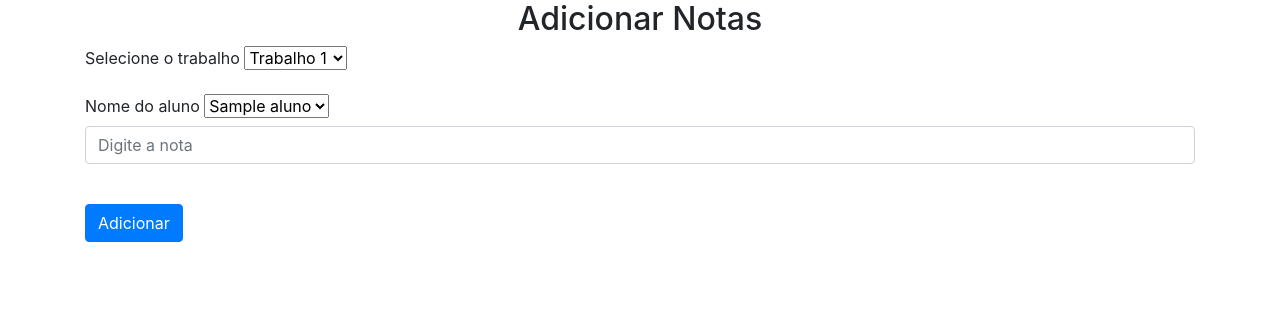
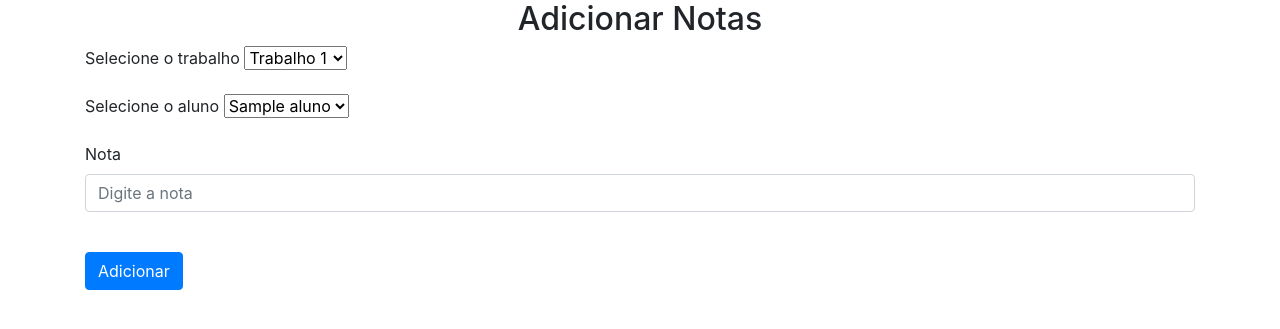
Before and after one commit to alannasimoes/LingProg_Calc_Nota, a Python web app: template website/templates/add_nota_trab.html in a window 1280 px wide. Shown: the part 56-385 px from the top of the page. Run offline with Jinja, Linux system fonts and the light colour scheme; the template is opened without the code that fills it: most values are stand-ins (such as "Sample title", 1, 10 or a date in 2020); some libraries are stand-ins or nearby versions.

Commit message:
ajustes nos nomes dos campos dos formularios

```diff
--- a/website/templates/add_nota_lista.html
+++ b/website/templates/add_nota_lista.html
@@ -11,7 +11,7 @@
         </select>
       </div>
       <div class="form-group">
-        <label for="tarefa">Nome do aluno</label>
+        <label for="tarefa">Selecione o aluno</label>
         <select name="aluno">
           {% for aluno in alunos %}
             <option value="{{ aluno }}">{{ aluno }}</option>
--- a/website/templates/add_nota_trab.html
+++ b/website/templates/add_nota_trab.html
@@ -11,11 +11,12 @@
 
       </div>
       <div class="form-group">
-        <label for="tarefa">Nome do aluno</label>
+        <label for="tarefa">Selecione o aluno</label>
         <select name="aluno">
           {% for aluno in alunos %}
             <option value="{{ aluno }}">{{ aluno }}</option>
           {% endfor %}
+        </select>
       </div>
 
       <div class="form-group">
--- a/website/templates/calc_situacao.html
+++ b/website/templates/calc_situacao.html
@@ -3,7 +3,7 @@
     <form method="POST">
       <h2 align="center">Calcular Situação</h2>
       <div class="form-group">
-        <label for="tarefa">Nome do aluno</label>
+        <label for="tarefa">Selecione o aluno</label>
         <select name="aluno">
           {% for aluno in alunos %}
             <option value="{{ aluno }}">{{ aluno }}</option>
```
